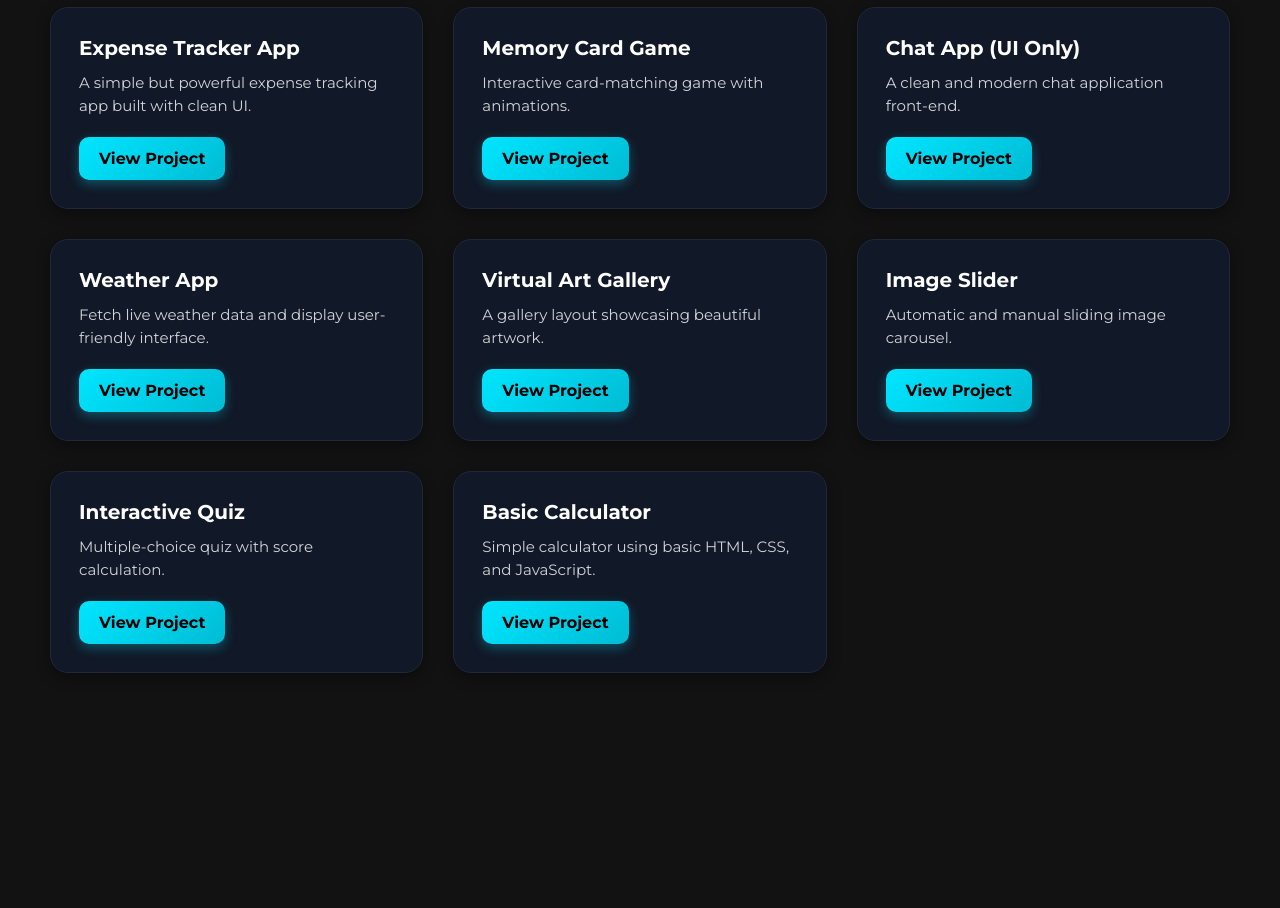
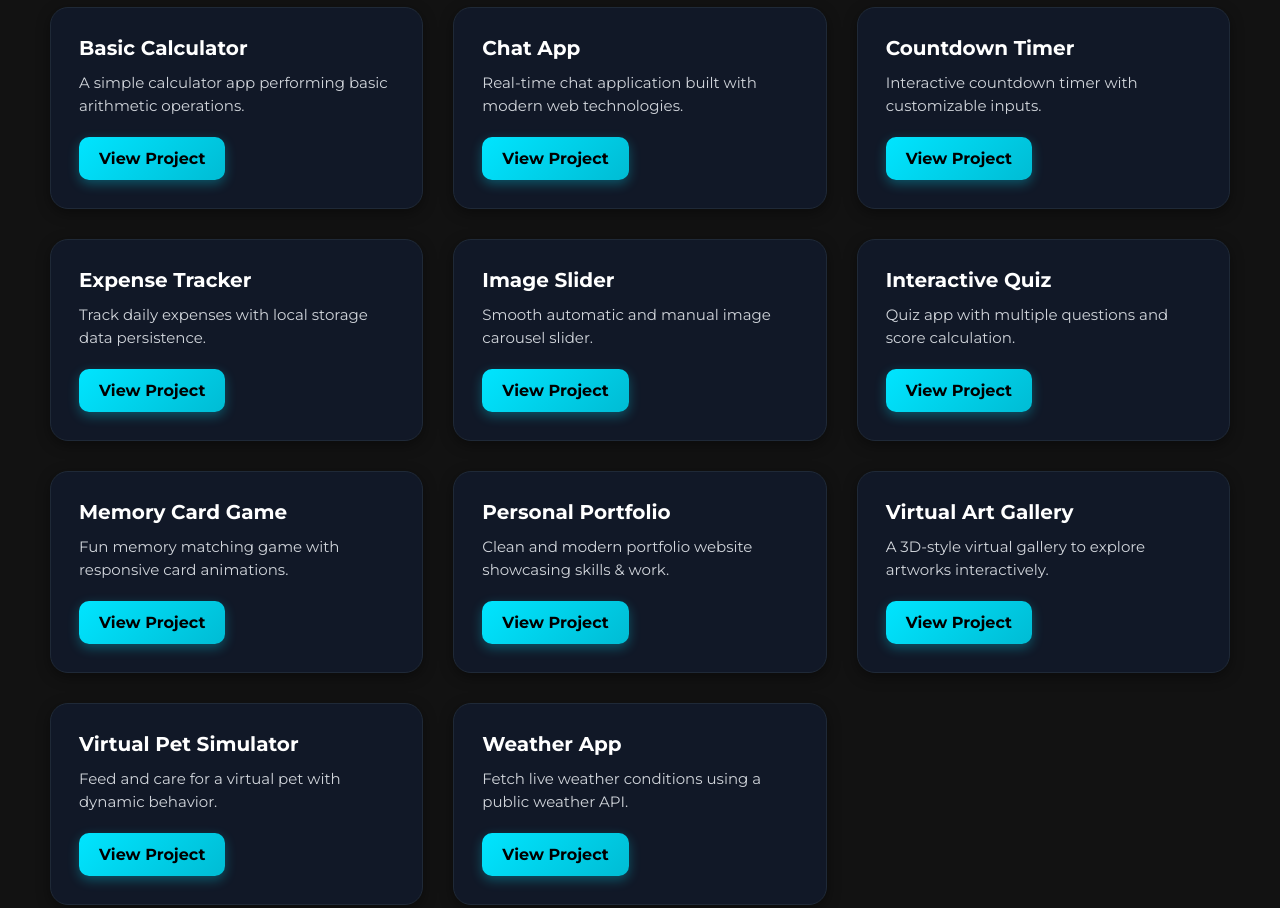
Before and after one commit to BhanuPrakash-Guniganti/personal-portfolio, a plain HTML site: page index.html in a window 1280 px wide. Shown: the part 1860-2768 px from the top of the page. Drawn offline with Linux system fonts and the light colour scheme.

Commit message:
Integrated Project Tiles

```diff
--- a/index.html
+++ b/index.html
@@ -81,60 +81,89 @@
    <!-- Minor Projects Section -->
 <div class="project-category">
   <h3 class="project-subtitle">Minor Projects</h3>
+
   <div class="projects-grid">
 
-    <!-- Best Project -->
-    <div class="project-card">
-      <h3>Expense Tracker App</h3>
-      <p>A simple but powerful expense tracking app built with clean UI.</p>
-      <a href="../expense-tracker/index.html" class="project-btn" target="_blank">View Project</a>
-    </div>
+    <!-- 1. Basic Calculator -->
+    <a class="project-card" href="https://github.com/yourusername/basic-calculator" target="_blank">
+      <h3>Basic Calculator</h3>
+      <p>A simple calculator app performing basic arithmetic operations.</p>
+      <span class="project-btn">View Project</span>
+    </a>
 
-    <div class="project-card">
+    <!-- 2. Chat App -->
+    <a class="project-card" href="https://github.com/yourusername/chat-app" target="_blank">
+      <h3>Chat App</h3>
+      <p>Real-time chat application built with modern web technologies.</p>
+      <span class="project-btn">View Project</span>
+    </a>
+
+    <!-- 3. Countdown Timer -->
+    <a class="project-card" href="https://github.com/yourusername/countdown-timer" target="_blank">
+      <h3>Countdown Timer</h3>
+      <p>Interactive countdown timer with customizable inputs.</p>
+      <span class="project-btn">View Project</span>
+    </a>
+
+    <!-- 4. Expense Tracker -->
+    <a class="project-card" href="https://github.com/yourusername/expense-tracker" target="_blank">
+      <h3>Expense Tracker</h3>
+      <p>Track daily expenses with local storage data persistence.</p>
+      <span class="project-btn">View Project</span>
+    </a>
+
+    <!-- 5. Image Slider -->
+    <a class="project-card" href="https://github.com/yourusername/image-slider" target="_blank">
+      <h3>Image Slider</h3>
+      <p>Smooth automatic and manual image carousel slider.</p>
+      <span class="project-btn">View Project</span>
+    </a>
+
+    <!-- 6. Interactive Quiz -->
+    <a class="project-card" href="https://github.com/yourusername/interactive-quiz" target="_blank">
+      <h3>Interactive Quiz</h3>
+      <p>Quiz app with multiple questions and score calculation.</p>
+      <span class="project-btn">View Project</span>
+    </a>
+
+    <!-- 7. Memory Card Game -->
+    <a class="project-card" href="https://github.com/yourusername/memory-card-game" target="_blank">
       <h3>Memory Card Game</h3>
-      <p>Interactive card-matching game with animations.</p>
-      <a href="../memory-card-game/index.html" class="project-btn" target="_blank">View Project</a>
-    </div>
+      <p>Fun memory matching game with responsive card animations.</p>
+      <span class="project-btn">View Project</span>
+    </a>
 
-    <div class="project-card">
-      <h3>Chat App (UI Only)</h3>
-      <p>A clean and modern chat application front-end.</p>
-      <a href="../chat-app/index.html" class="project-btn" target="_blank">View Project</a>
-    </div>
+    <!-- 8. Personal Portfolio -->
+    <a class="project-card" href="https://github.com/yourusername/personal-portfolio" target="_blank">
+      <h3>Personal Portfolio</h3>
+      <p>Clean and modern portfolio website showcasing skills & work.</p>
+      <span class="project-btn">View Project</span>
+    </a>
 
-    <div class="project-card">
+    <!-- 9. Virtual Art Gallery -->
+    <a class="project-card" href="https://github.com/yourusername/virtual-art-gallery" target="_blank">
+      <h3>Virtual Art Gallery</h3>
+      <p>A 3D-style virtual gallery to explore artworks interactively.</p>
+      <span class="project-btn">View Project</span>
+    </a>
+
+    <!-- 10. Virtual Pet Simulator -->
+    <a class="project-card" href="https://github.com/yourusername/virtual-pet-simulator" target="_blank">
+      <h3>Virtual Pet Simulator</h3>
+      <p>Feed and care for a virtual pet with dynamic behavior.</p>
+      <span class="project-btn">View Project</span>
+    </a>
+
+    <!-- 11. Weather App -->
+    <a class="project-card" href="https://github.com/yourusername/weather-app" target="_blank">
       <h3>Weather App</h3>
-      <p>Fetch live weather data and display user-friendly interface.</p>
-      <a href="../weather-app/index.html" class="project-btn" target="_blank">View Project</a>
-    </div>
-
-    <div class="project-card">
-      <h3>Virtual Art Gallery</h3>
-      <p>A gallery layout showcasing beautiful artwork.</p>
-      <a href="../virtual-art-gallery/index.html" class="project-btn" target="_blank">View Project</a>
-    </div>
-
-    <div class="project-card">
-      <h3>Image Slider</h3>
-      <p>Automatic and manual sliding image carousel.</p>
-      <a href="../image-slider/index.html" class="project-btn" target="_blank">View Project</a>
-    </div>
-
-    <div class="project-card">
-      <h3>Interactive Quiz</h3>
-      <p>Multiple-choice quiz with score calculation.</p>
-      <a href="../interactive-quiz/index.html" class="project-btn" target="_blank">View Project</a>
-    </div>
-
-    <!-- Lowest Value -->
-    <div class="project-card">
-      <h3>Basic Calculator</h3>
-      <p>Simple calculator using basic HTML, CSS, and JavaScript.</p>
-      <a href="../basic-calculator/index.html" class="project-btn" target="_blank">View Project</a>
-    </div>
+      <p>Fetch live weather conditions using a public weather API.</p>
+      <span class="project-btn">View Project</span>
+    </a>
 
   </div>
 </div>
+
 </section>
 
   <!-- Contact Section -->
```
